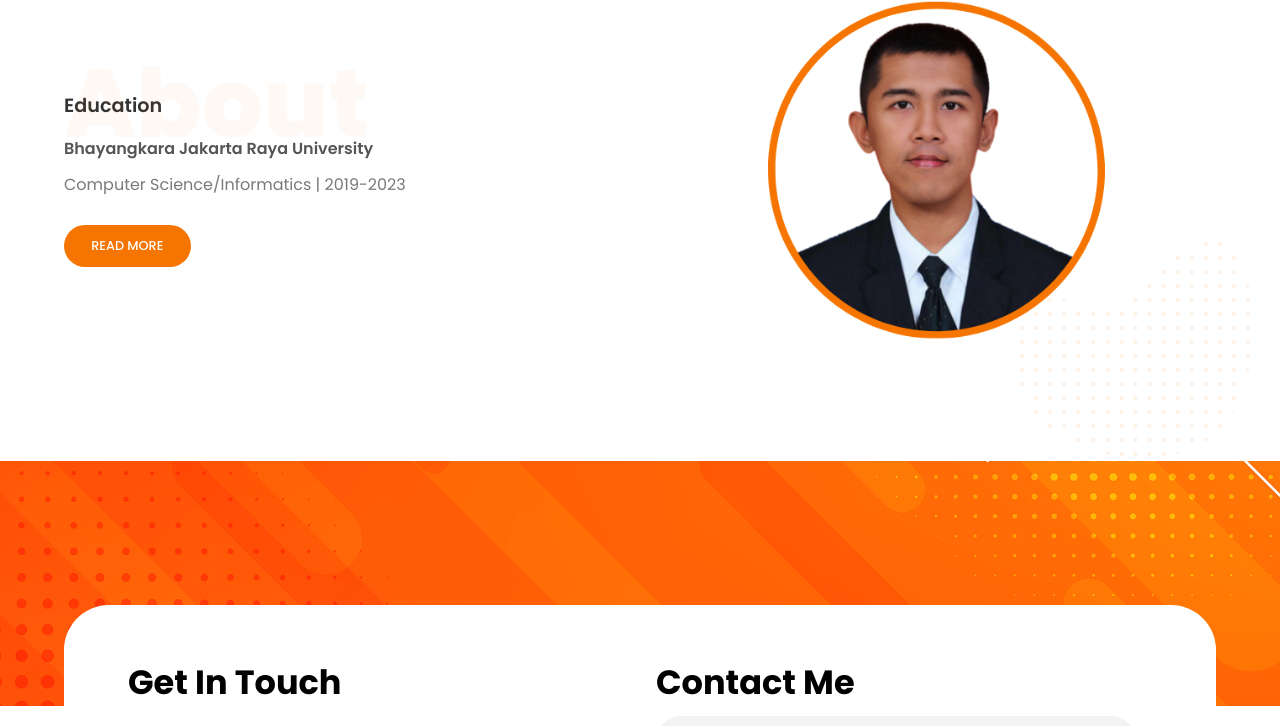
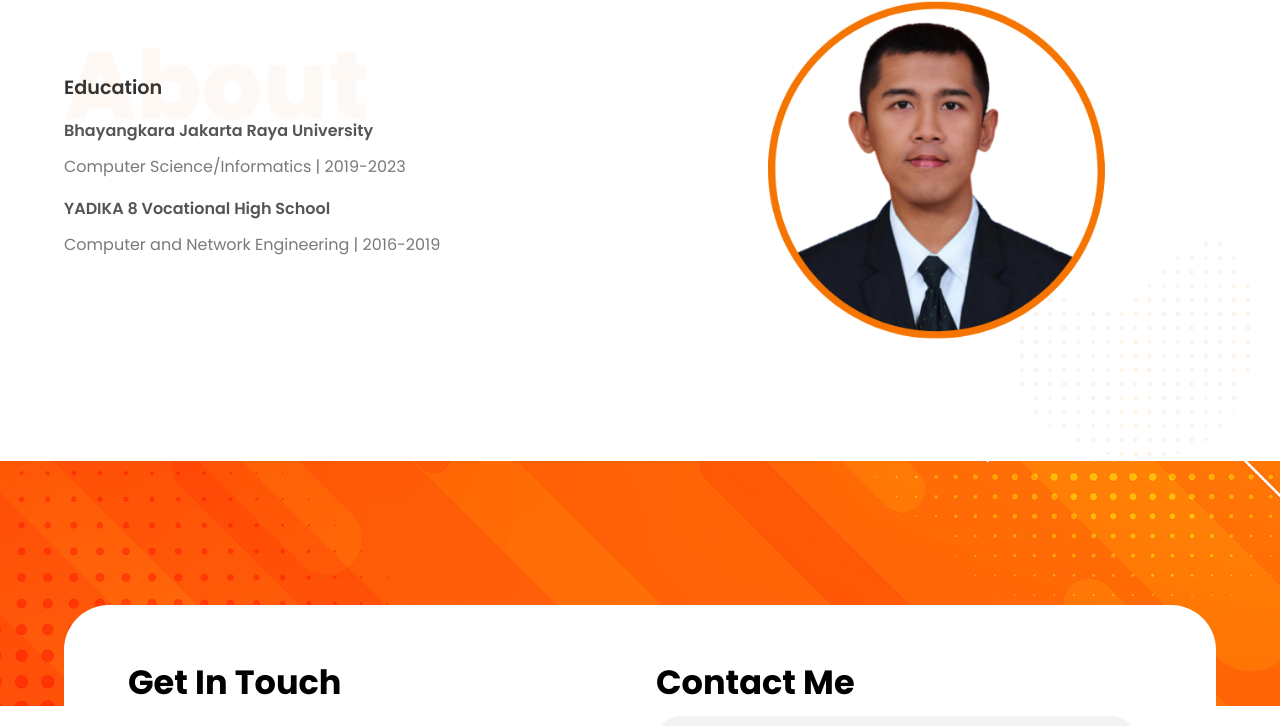
Before and after one commit to rodhiyusuf/portofolio, a plain HTML site: page index.html in a window 1280 px wide. Shown: the part 2541-3267 px from the top of the page. Drawn offline with nearby package versions, Linux system fonts and the light colour scheme.

Commit message:
index.html

```diff
--- a/index.html
+++ b/index.html
@@ -245,9 +245,13 @@
                     Computer Science/Informatics | 2019-2023
                   </p>
                 </div>
-
+                <div class="skill">
+                  <h3 class="skill-title">YADIKA 8 Vocational High School</h3>
+                  <p class="text">
+                    Computer and Network Engineering | 2016-2019
+                  </p>
+                </div>
               </div>
-              <a href="#" class="btn">Read more</a>
             </div>
 
             <div class="column-2 image">
```
